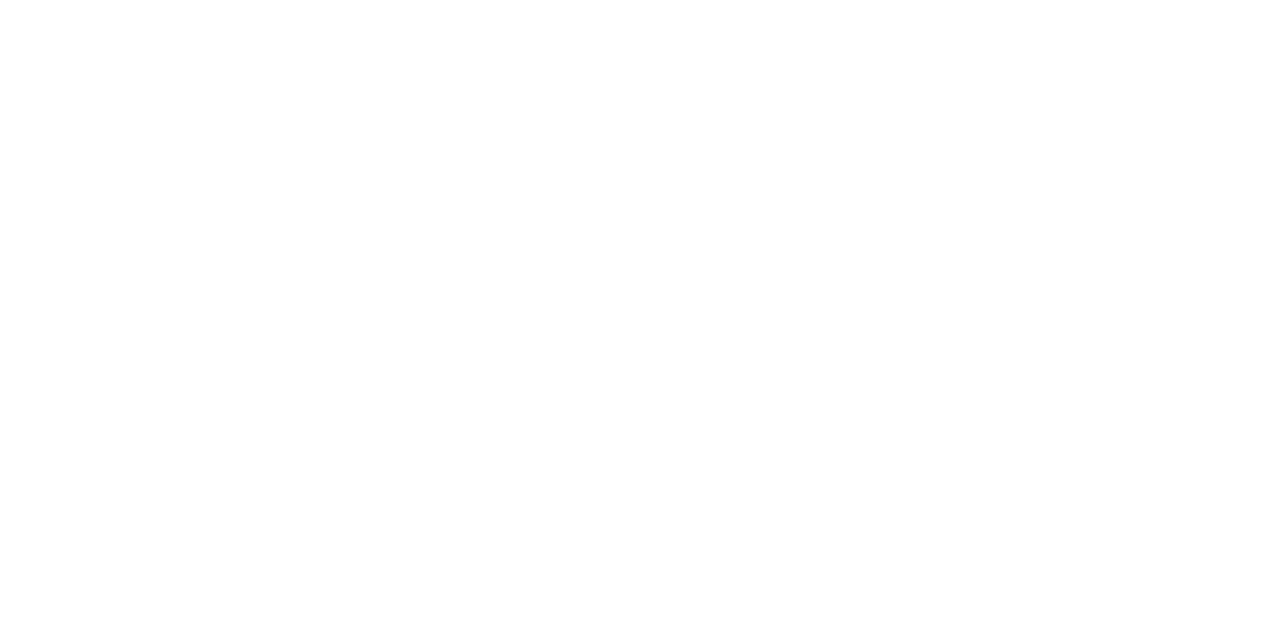
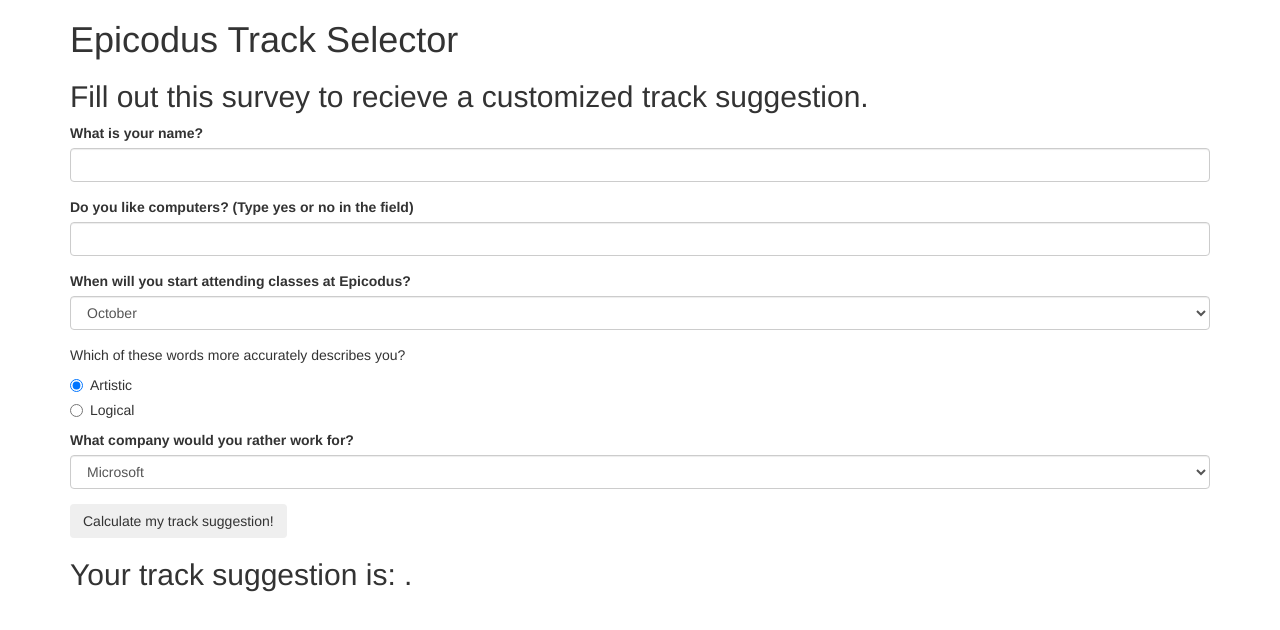
Before and after one commit to quinnschwartz/track-suggester, a plain HTML site: page index.html in a window 1280 px wide. Drawn offline with Linux system fonts and the light colour scheme.

Commit message:
write out basic html structure with survey questions and submit button.

```diff
--- a/css/styles.css
+++ b/css/styles.css
@@ -0,0 +1,3 @@
+#trackSuggestion {
+  dispay: none;
+}
--- a/index.html
+++ b/index.html
@@ -2,9 +2,66 @@
 <html>
   <head>
     <meta charset="utf-8">
-    <title></title>
+    <link href="css/bootstrap.css" rel="stylesheet" type="text/css">
+    <link href="css/styles.css" rel="stylesheet" type="text/css">
+    <script src="js/jquery-3.1.1.js"</script>
+    <script src="js/scripts.js"</script>
+    <title>Track Suggester</title>
   </head>
   <body>
+    <div class="container">
+        <h1>Epicodus Track Selector</h1>
+        <h2>Fill out this survey to recieve a customized track suggestion.</h2>
 
+        <form id="questions">
+          <div class="form-group">
+              <label for="name">What is your name?</label>
+              <input id="name" class="form-control" type="text">
+          </div>
+
+          <div class="form-group">
+              <label for="computers">Do you like computers? (Type yes or no in the field)</label>
+              <input id="computers" class="form-control" type="text">
+          </div>
+
+          <div class="form-group">
+          <label for="attend">When will you start attending classes at Epicodus?</label>
+          <select id="attend" class="form-control" type="text">
+            <option value="October">October</option>
+            <option value="January">January</option>
+          </select>
+        </div>
+
+        <div class="radio">
+          <p>Which of these words more accurately describes you?</p>
+                  <label>
+                    <input type="radio" name="describe" value="artistic" checked>
+                    Artistic
+                  </label>
+                </div>
+                <div class="radio">
+                  <label>
+                    <input type="radio" name="describe" value="logical">
+                    Logical
+                  </label>
+                </div>
+
+        <div class="form-group">
+          <label for="company">What company would you rather work for?</label>
+          <select id="company" class="form-control" type="text">
+            <option value="Microsoft">Microsoft</option>
+            <option value="Twitter">Twitter</option>
+            <option value="Sq1">SQ1 (Web design agency)</option>
+          </select>
+        </div>
+
+        <button type="submit" class="btn">Calculate my track suggestion!</button>
+      </form>
+
+      <div id="trackSuggestion">
+        <h2>Your track suggestion is: <span id="output"></span>.</h2>
+      </div>
+      </div>
+    </div>
   </body>
 </html>
--- a/js/scripts.js
+++ b/js/scripts.js
@@ -0,0 +1,4 @@
+//User Logic
+
+
+//Business Logic
```
